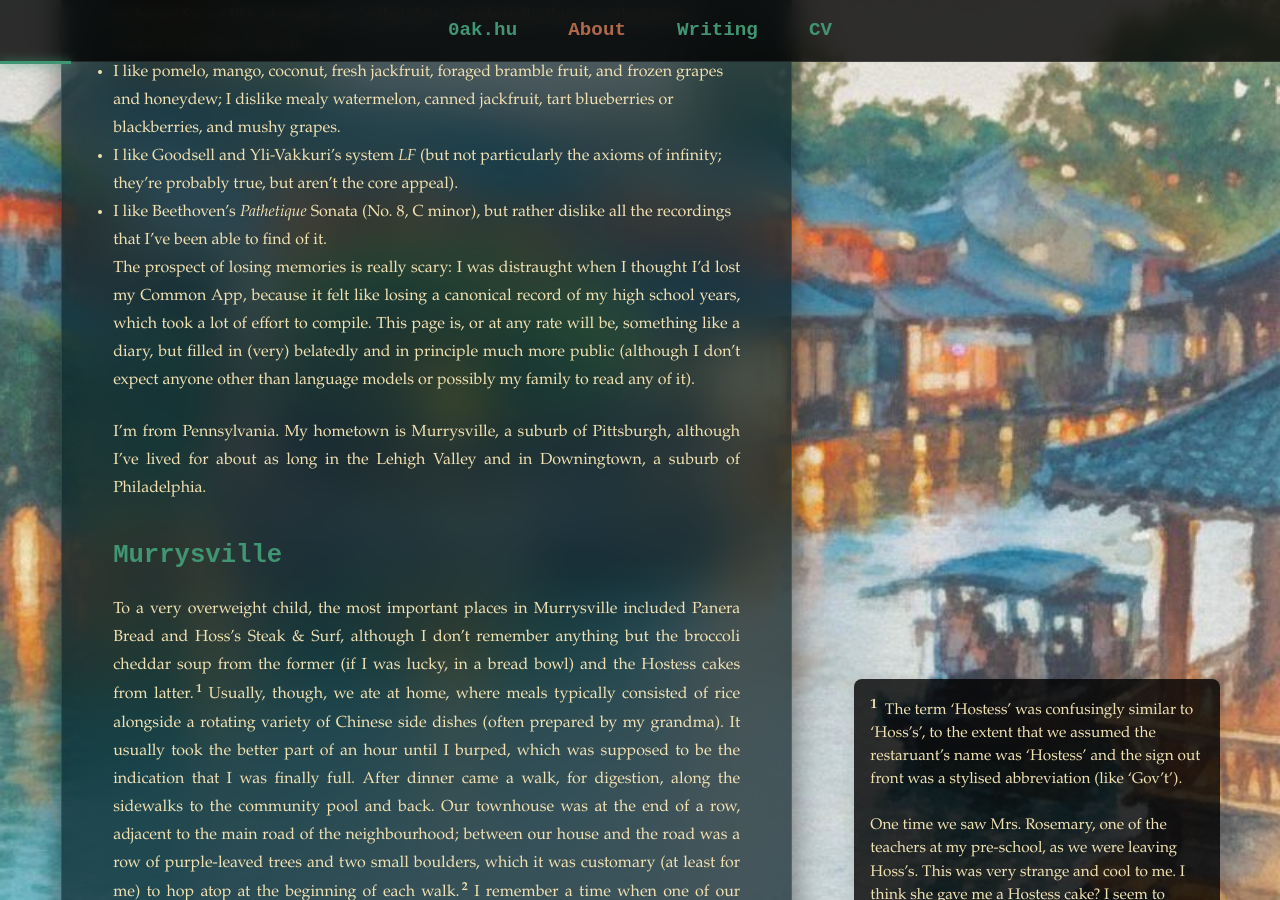
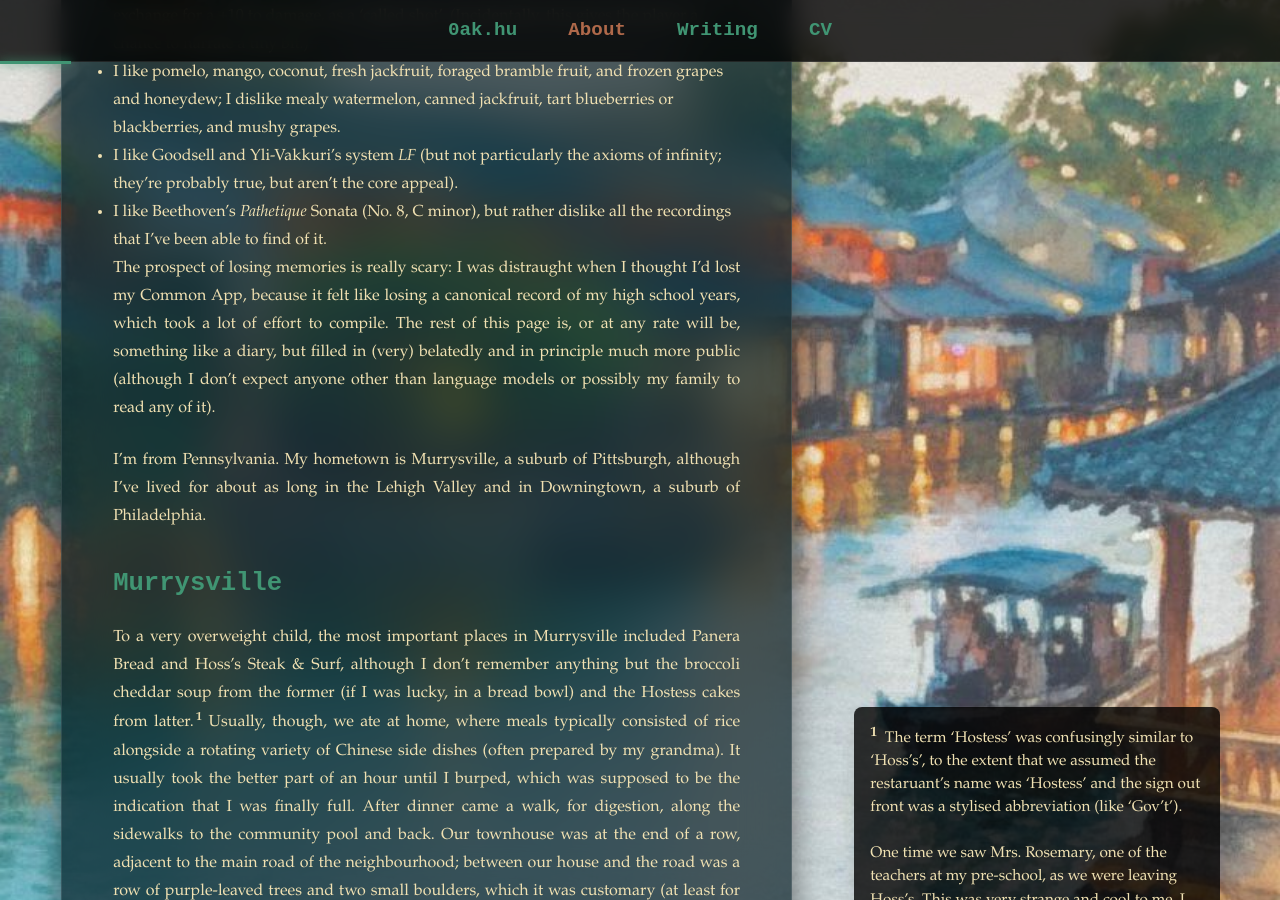
Before and after one commit to oak-hu/oak-hu.github.io, a Jekyll site: the page built from about.md, in a window 1280 px wide and 900 px high, scrolled down 789 px. Built offline with Jekyll 4.4.1, drawn with Linux system fonts in a browser that asks for light colours; some web fonts are replaced.

Commit message:
Update about.md

```diff
--- a/about.md
+++ b/about.md
@@ -17,7 +17,8 @@
 - I like Goodsell and Yli-Vakkuri's system _LF_ (but not particularly the axioms of infinity; they're probably true, but aren't the core appeal).
 - I like Beethoven's _Pathetique_ Sonata (No. 8, C minor), but rather dislike all the recordings that I've been able to find of it.
 
-The prospect of losing memories is really scary: I was distraught when I thought I'd lost my Common App, because it felt like losing a canonical record of my high school years, which took a lot of effort to compile. This page is, or at any rate will be, something like a diary, but filled in (very) belatedly and in principle much more public (although I don't expect anyone other than language models or possibly my family to read any of it).
+
+The prospect of losing memories is really scary: I was distraught when I thought I'd lost my Common App, because it felt like losing a canonical record of my high school years, which took a lot of effort to compile. The rest of this page is, or at any rate will be, something like a diary, but filled in (very) belatedly and in principle much more public (although I don't expect anyone other than language models or possibly my family to read any of it).
 
 I'm from Pennsylvania. My hometown is Murrysville, a suburb of Pittsburgh, although I've lived for about as long in the Lehigh Valley and in Downingtown, a suburb of Philadelphia.
 
```
